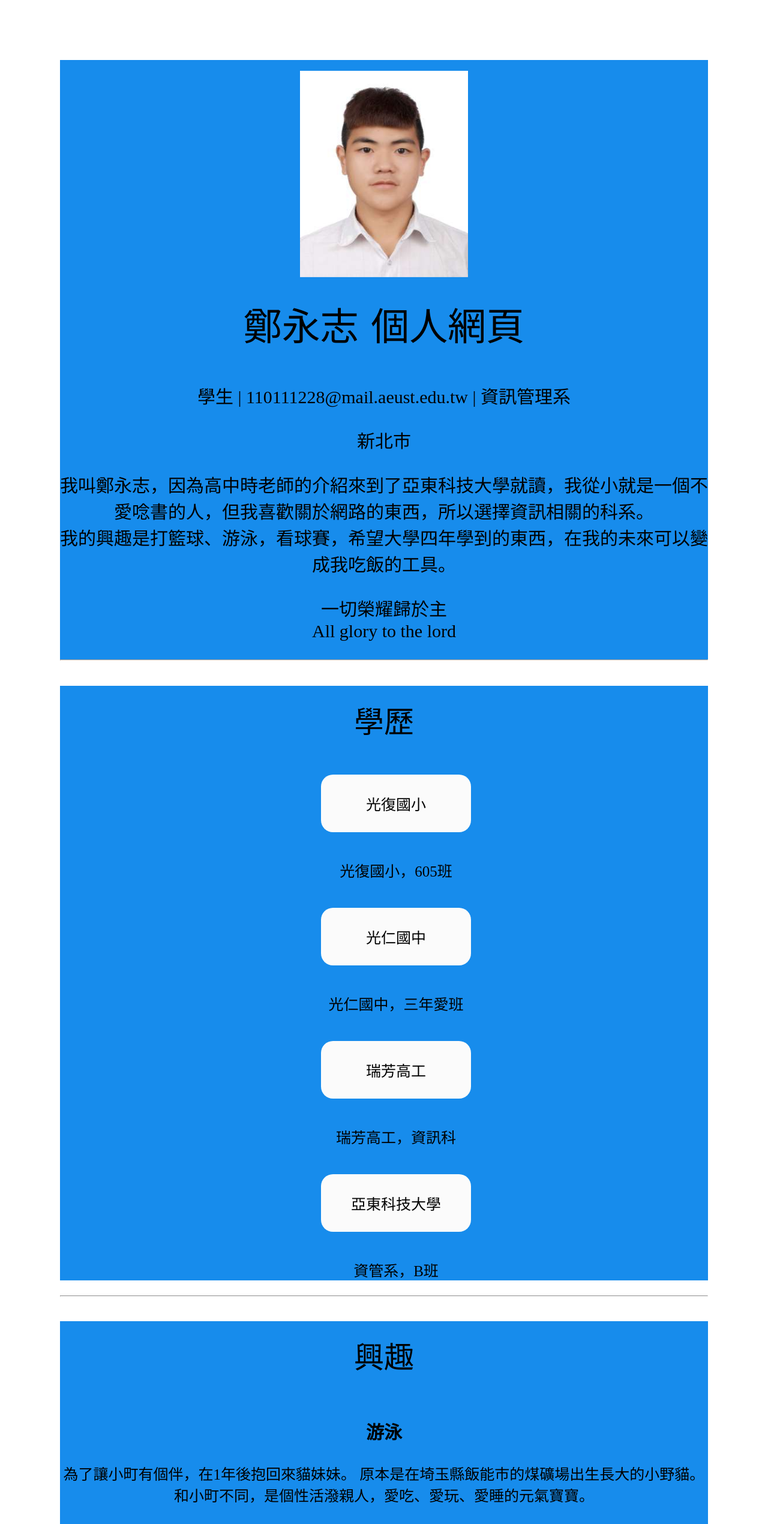
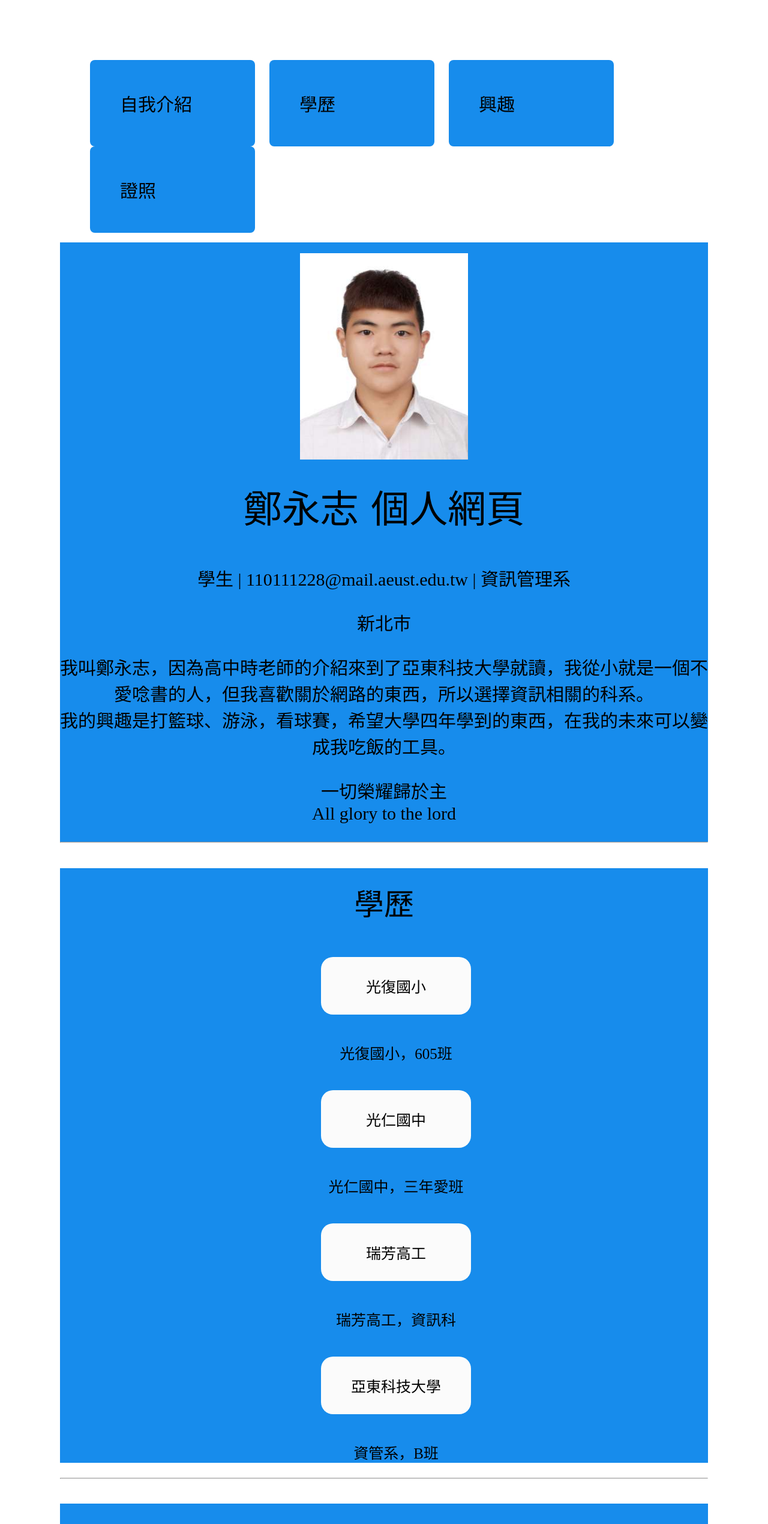
Before and after one commit to changjack123/changjack123, a plain HTML site: page 個人網頁.html in a window 1280 px wide. Shown: the top 2540 px of the page at 60% size. Drawn offline with Linux system fonts and the light colour scheme.

Commit message:
20220503

```diff
--- a/個人網頁.css
+++ b/個人網頁.css
@@ -3,12 +3,8 @@
 header,nav,footer,menu,h5{
 text-align: center;
 }
-
-
 nav{
 background-color: #178cec;
-
-
 }
 body{
 background-color: #ffffff;
@@ -16,7 +12,6 @@ body{
 color:black;
 margin: 100px;
 }
-
 h1{
 font-weight: 300;
 font-size: 400%;
@@ -32,18 +27,12 @@ h1{
 header{
 background-color: #ffffff;
 }
-
-
-
 h2{
 padding:20px;
 margin-bottom: 1px;
 font-size: 50px;
 font-weight: 150;
 color: #000000
-
-
-
 }
 h5{
 padding:20px;
@@ -66,7 +55,6 @@ header{
 .menu2 li{
 list-style-type: none;
 border:20px solid #94c8b100;
-
 width: 250px;
 display: inline-block;
 }
@@ -75,13 +63,10 @@ header{
 border:20px solid #94c8b100;
 display: inline-block;
 width: 250px;
-
 }
 .menu3 a{
 text-decoration: none;
-
 }
-
 .menu3 li{
 list-style-type: none;
 border:20px solid #94c8b100;
@@ -92,13 +77,10 @@ section{
 text-align: center;
 background-color: #178cec;
 color: #000000;
-
 }
 small{
 font-size: 5px;
 }
-
-
 .menu a{
 text-decoration: none;
 display: block;
@@ -109,3 +91,19 @@ font-size: 5px;
 font-size: 25px;
 font-weight: 200;
 }
+li{
+list-style-type: none;
+display: inline-block;
+width: 275px;
+margin: 0 10px;
+background-size: 1550px 230px;
+}
+a{
+display: block;
+padding: 50px;
+background: #178cec;
+border-radius: 8px;
+color: rgb(0, 0, 0);
+text-decoration: none;
+font-size: 30px;
+}
--- a/個人網頁.html
+++ b/個人網頁.html
@@ -8,9 +8,16 @@
     <link rel="stylesheet" href="個人網頁.css">
 </head>
 <body>
+    <ul>
+        <li><a href="#Self introduction">自我介紹</li></a>
+        <li><a href="#Education">學歷</li></a>
+        <li><a href="#interest">興趣</li></a>
+        <li><a href="#license">證照</li></a>
+    </ul>
     <nav>
         <br>
         <img src="img/110111228.jpg" alt="這是我" width="280" height="360">
+        <section id="Self introduction">
         <h1>鄭永志 個人網頁</h1>
         <p style="font-size: 30px;">學生 | 110111228@mail.aeust.edu.tw | 資訊管理系</p>
         <p style="font-size: 30px;">新北市</p>
@@ -22,9 +29,10 @@
             All glory to the lord
             <hr>
         </p>
+        </section>
 
     </nav>
-    <section>
+    <section id="Education">
     <h2>學歷</h2>
     <nav class="menu">
     <ul>
@@ -48,21 +56,21 @@
     </section>
     </nav>
     <hr>
-    <section>
+    <section id="interest">
         <h2>興趣</h2>
 
             <br>
-            <h3 style="font-size: 30px;">游泳</h3>
-            <p style="font-size: 25px;">為了讓小町有個伴，在1年後抱回來貓妹妹。
-                原本是在埼玉縣飯能市的煤礦場出生長大的小野貓。和小町不同，是個性活潑親人，愛吃、愛玩、愛睡的元氣寶寶。</p><br><hr color="#00000>
+            <h3 style="font-size: 30px;">籃球</h3>
+            <p style="font-size: 25px;">從國中開始，打籃球就成為我人生中不可或缺的一件事。</p><br><hr color="#00000>
             <p class="more clear">
             </p>
 
 
-            <h3 style="font-size: 30px;">潛水</h3>
-            <p style="font-size: 25px;">為了讓小町有個伴，在1年後抱回來貓妹妹。
-                原本是在埼玉縣飯能市的煤礦場出生長大的小野貓。和小町不同，是個性活潑親人，愛吃、愛玩、愛睡的元氣寶寶。</p><br><hr color="#00000">
+            <h3 style="font-size: 30px;">出去玩</h3>
+            <p style="font-size: 25px;">徂我小時候開始，我們家每個禮拜六或日會找一天出去玩，所以我從小就喜歡道出趴趴走，但最近幾年因為疫情的關係
+                                            ，使得沒有辦法像以前那樣想去哪就去哪了，希望疫情早日趨緩。</p><br><hr color="#00000">
             <p class="more clear">
+    <section id="license">
             <h2>證照</h2>
              </p>
             <p style="font-size: 25px;">工業電子丙級</p>
```
Lines whose indentation alone changed are shown as unchanged.
